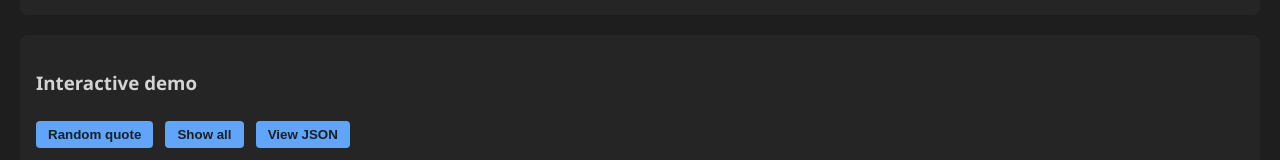
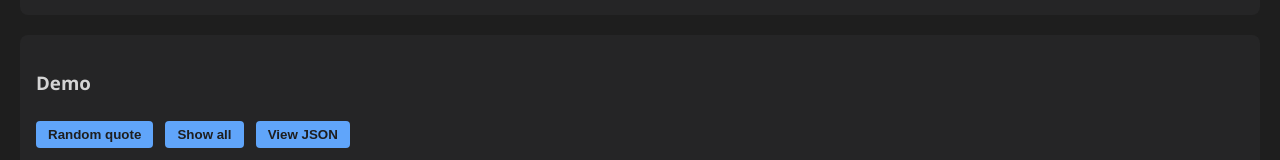
Before and after one commit to subashbaniyaa/anime-quotes-js, a website: page index.html in a window 1280 px wide. Shown: the part 866-1026 px from the top of the page. Drawn offline with nearby package versions, Linux system fonts and the light colour scheme.

Commit message:
index.html

```diff
--- a/index.html
+++ b/index.html
@@ -42,7 +42,7 @@ console.log(quotes);</code></pre>
   </div>
 
   <div class="card">
-    <h3>Interactive demo</h3>
+    <h3>Demo</h3>
     <button id="randomBtn" class="btn">Random quote</button>
     <button id="allBtn" class="btn">Show all</button>
     <button id="downloadBtn" class="btn">View JSON</button>
```
